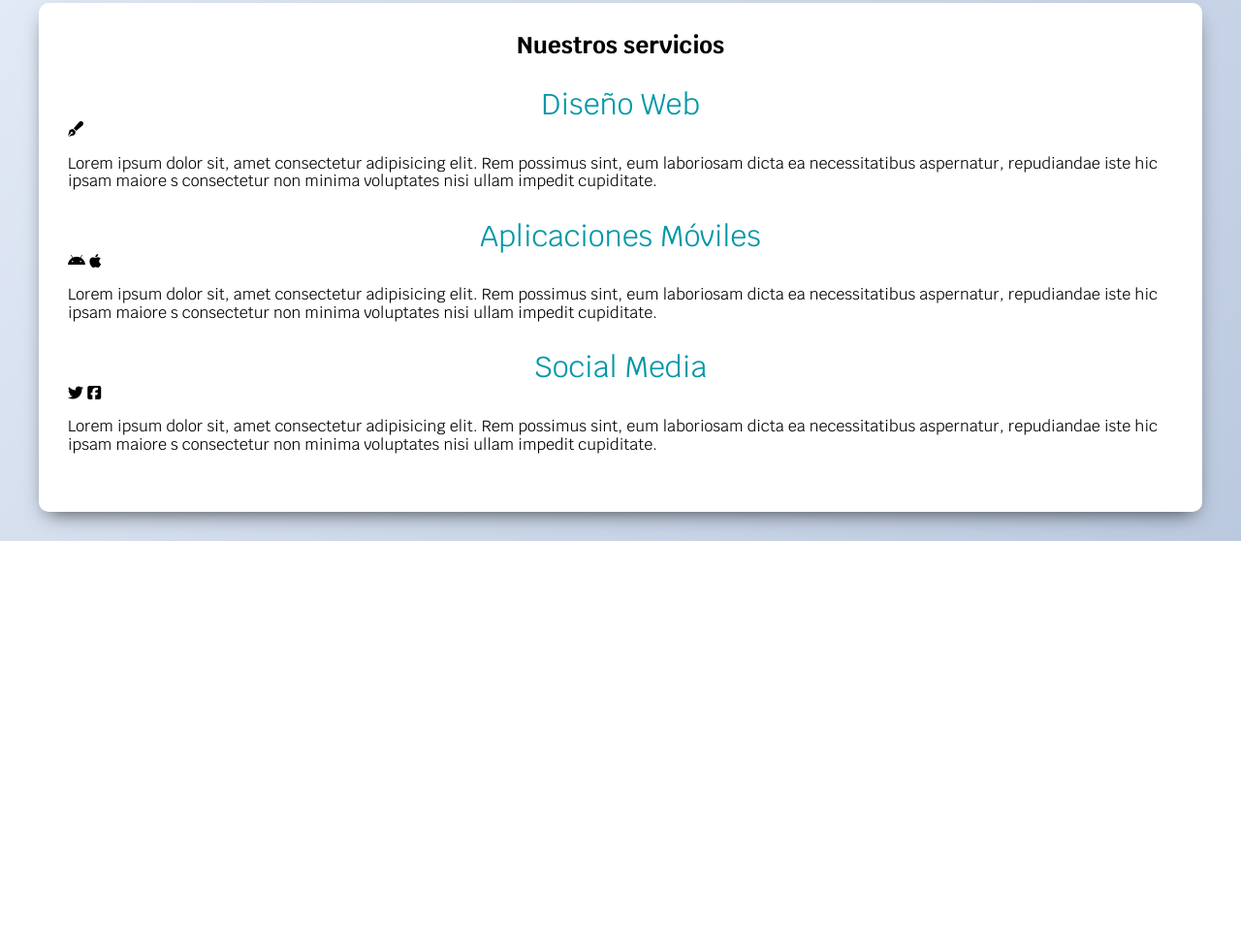
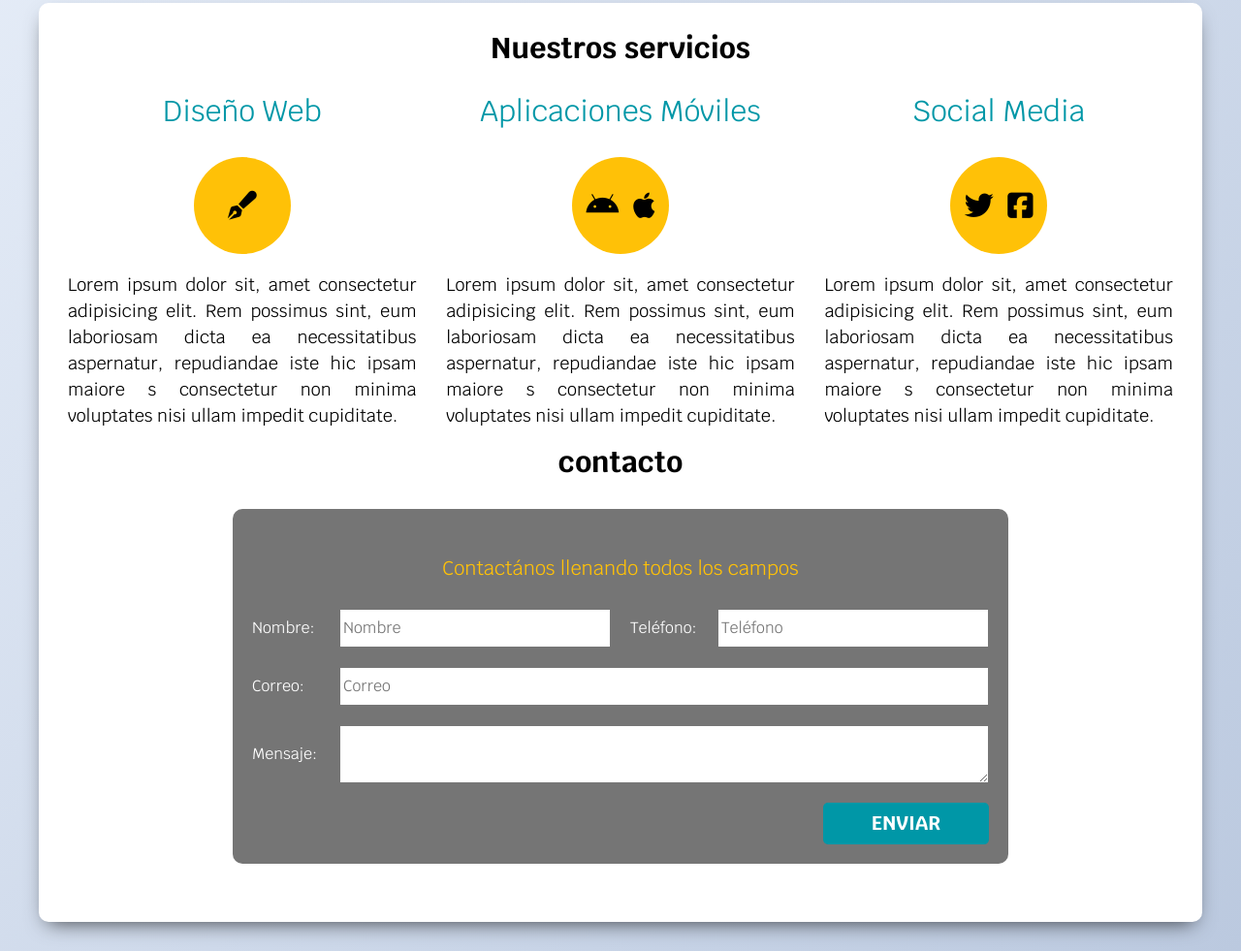
Before and after one commit to cabrerafrancisco/Sitio-Freelancer, a plain HTML site: page Sitio-freelancer/index.html in a window 1280 px wide. Shown: the part 542-1523 px from the top of the page at 97% size. Before the commit the page ends 1100 px from the top, so only its background shows below. Drawn offline with nearby package versions, Linux system fonts and the light colour scheme.

Commit message:
Agregue el cuerpo y el formulario para finalizar el proyecto

```diff
--- a/Sitio-freelancer/css/style.css
+++ b/Sitio-freelancer/css/style.css
@@ -2,7 +2,7 @@
     --primario: #ffc107;
     --secundario: #0097a7;
     --oscuro: #212121;
-
+    --gris: #757575;
     --anchoPantalla : 1200px;
 }
 html {
@@ -25,10 +25,20 @@ h1,h2,h3 {
 h2,h3 {
     text-align: center;
 }
+h2{
+    font-weight: bold;
+    font-size: 3rem;
+    font-weight: 700;
+}
 h3{
     color: var(--secundario);
     font-weight: 400;
     font-size: 3rem;
+}
+p{
+    font-size: 1.8rem;
+    text-align: justify;
+    line-height: 1.5;
 }
 .site-header nav{
     max-width: var(--anchoPantalla);
@@ -86,6 +96,9 @@ h3{
     z-index: 1;
     text-align: center;
 }
+.contenedor-hero p{
+    text-align: center;
+}
 .contenedor-hero i{
     font-size: 5rem;
     color: var(--primario);
@@ -100,11 +113,15 @@ h3{
     font-weight: 700;
     font-size: 2.0rem;
     border-radius: .5rem;
+    border: none;
+}
+.boton:hover{
+    cursor: pointer;
 }
 
 .contenedor{
     max-width: var(--anchoPantalla);
-    margin: 0 auto;
+    margin: 3rem auto;
     background-color: white;
     padding: 3rem;
     border-radius: 1rem;
@@ -114,6 +131,91 @@ h3{
 
 }
 
-.servicios {
-    margin: 3rem auto;
+.contenedor-servicios{
+    margin-top: 3rem;
 }
+@media (min-width: 768px) {
+    .contenedor-servicios{
+        display: flex;
+        justify-content: space-between;
+
+    }
+    .servicios{
+        flex: 0 0 calc(33.3% - 2rem);
+    }
+
+}
+.servicios{
+    display: flex;
+    flex-direction: column;
+    align-items: center;
+}
+.iconos{
+    width: 100px;
+    height: 100px;
+    border-radius: 50%;
+    background-color: var(--primario);
+    display: flex;
+    justify-content: space-evenly;
+    align-items: center;
+    margin-top: 3rem;
+}
+.iconos{
+    font-size: 3rem;
+}
+
+form{
+    background-color: var(--gris);
+    padding: 2rem;
+    border-radius: 1rem;
+    margin-top: 3rem;
+
+}
+form legend{
+    display: flex;
+    justify-content: center;
+    font-size: 2rem;
+    color: var(--primario);
+    margin: 3rem 0;
+}
+@media (min-width: 768px) {
+    form{
+        max-width: 800px;
+        margin: 3rem auto;
+    }
+    .contenedor-campos{
+        display: flex;
+        justify-content: space-between;
+        flex-wrap: wrap;
+    }
+    .campo{
+        flex: 0 0 calc(50% - 1rem);
+    }
+}
+.campo{
+    display: flex;
+    margin-bottom: 2rem;
+    align-items: center;
+}
+.campo label{
+    flex: 0 0 90px;
+    color: white;
+}
+.campo input{
+    flex: 1;
+    height: 4rem;
+}
+.campo textarea{
+    flex: 1;
+    height: 6rem;
+
+}
+
+.w-100{
+    flex: 0 0 100%;
+}
+
+.enviar{
+    display: flex;
+    justify-content: flex-end;
+}
--- a/Sitio-freelancer/index.html
+++ b/Sitio-freelancer/index.html
@@ -27,7 +27,8 @@
             <a href="#" class="boton">Contactar</a>
         </div>
     </div>
-    <main class="servicios contenedor">
+    <div class="contenedor">
+        <main class="servicios">
             <h2>Nuestros servicios</h2>
             <div class="contenedor-servicios">
                 <div class="servicios">
@@ -64,5 +65,34 @@
                 </div>
             </div>
         </main>
+        <section id="contacto" class="contacto">
+            <h2>contacto</h2>
+            <form action="#">
+                <legend>Contactános llenando todos los campos</legend>
+                <div class="contenedor-campos">
+                    <div class="campo">
+                        <label>Nombre:</label>
+                        <input type="text" name="nombre" placeholder="Nombre">
+                    </div>
+                    <div class="campo">
+                        <label>Teléfono:</label>
+                        <input type="tel" name="telefono" placeholder="Teléfono">
+                    </div>
+                    <div class="campo w-100">
+                        <label>Correo:</label>
+                        <input type="mail" name="nombre" placeholder="Correo">
+                    </div>
+                    <div class="campo w-100">
+                        <label>Mensaje:</label>
+                        <textarea></textarea>
+                    </div>
+                </div><!--.contenedor-campos-->
+                <div class="enviar">
+                    <input type="submit" class="boton" value="Enviar">
+                </div>
+            </form>
+
+        </section>
+    </div>
 </body>
 </html>
```
Lines whose indentation alone changed are shown as unchanged.
